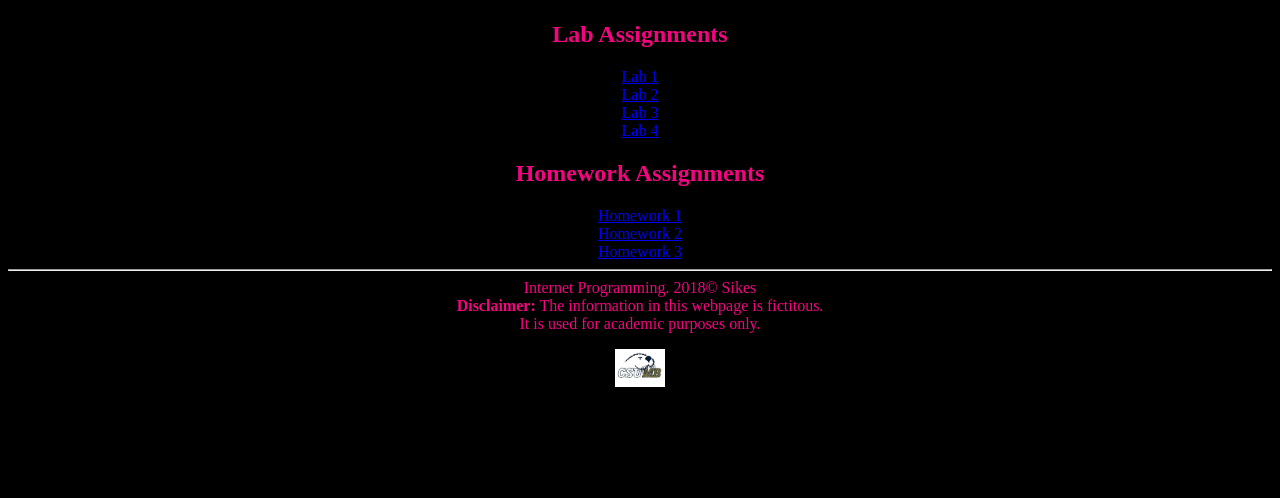
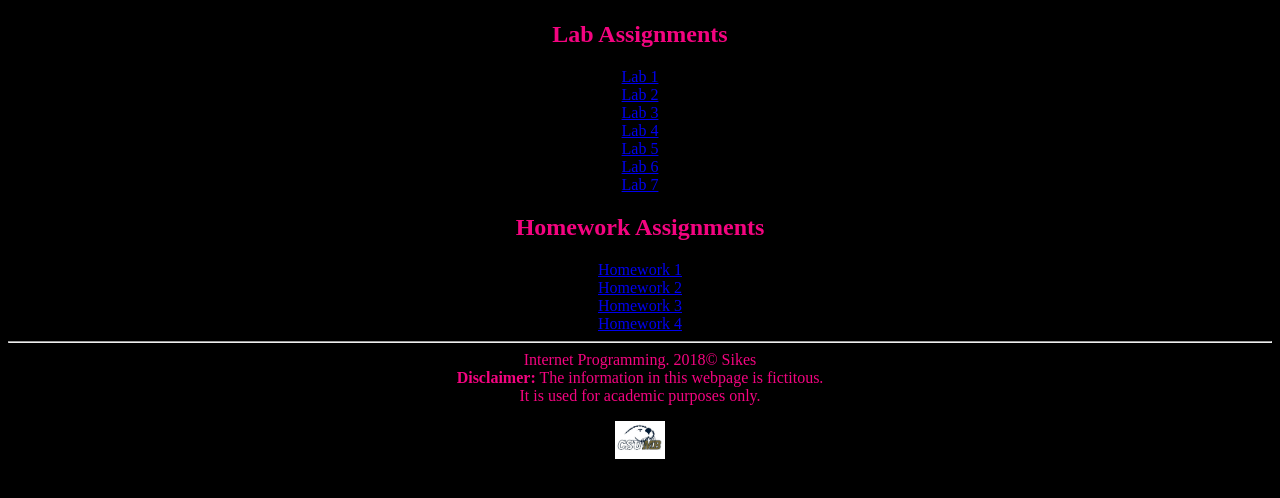
Before and after one commit to lsikes0707/cst336, a PHP site: page / in a window 1280 px wide. Shown: the part 45-543 px from the top of the page. Run offline with PHP 8.4, Linux system fonts and the light colour scheme.

Commit message:
chicken modifications of main page

```diff
--- a/index.php
+++ b/index.php
@@ -8,7 +8,7 @@
             }
             body {
                 background-color: #000000;
-                color: #f40480;
+                color: /*#f75216*/#f40480;
             }
 
             /*a {
@@ -41,7 +41,10 @@
                 <a href="Labs/Lab1/index.html">Lab 1 </a><br>
                 <a href="Labs/Lab2/777/index.php"> Lab 2</a><br>
                 <a href="Labs/Lab3/index.php">Lab 3</a><br>
-                <a href="Labs/Lab4/index.php">Lab 4</a><br>
+                <a href="Labs/Lab4/scart/index.php">Lab 4</a><br>
+                <a href="Labs/Lab5/index.php">Lab 5</a><br>
+                <a href="Labs/Lab6/login.php">Lab 6</a><br>
+                <a href="Labs/Lab7/hangman/index.html">Lab 7</a><br>
 
             </div>
 
@@ -50,6 +53,7 @@
                 <a href="HW/HW1/index.html">Homework 1</a><br>
                 <a href="HW/HW2/index.php">Homework 2</a><br>
                 <a href="HW/HW3/index.php">Homework 3</a><br>
+                <a href="HW/HW4/mygame/index.php">Homework 4</a><br>
             </div>
         </div>
 
```
